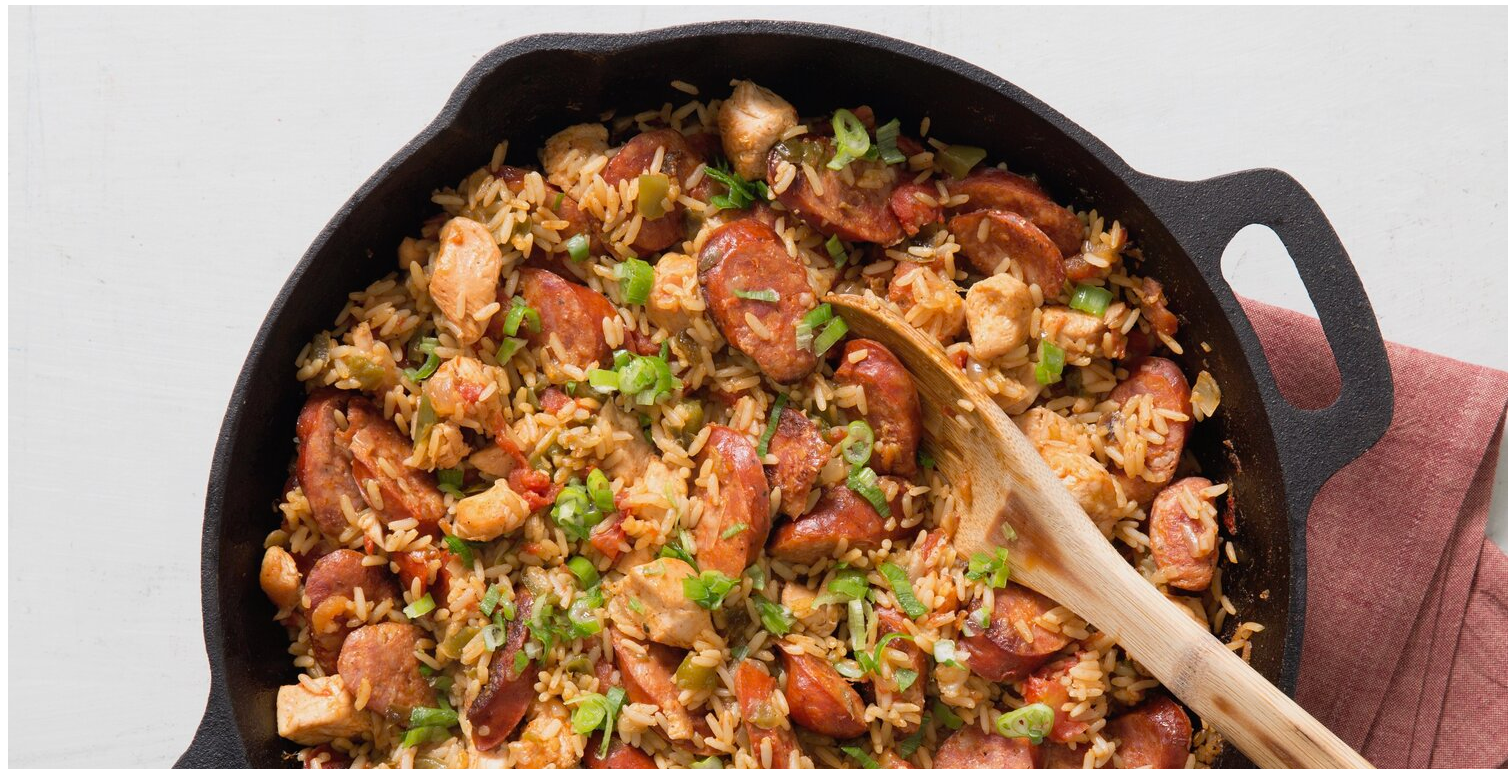
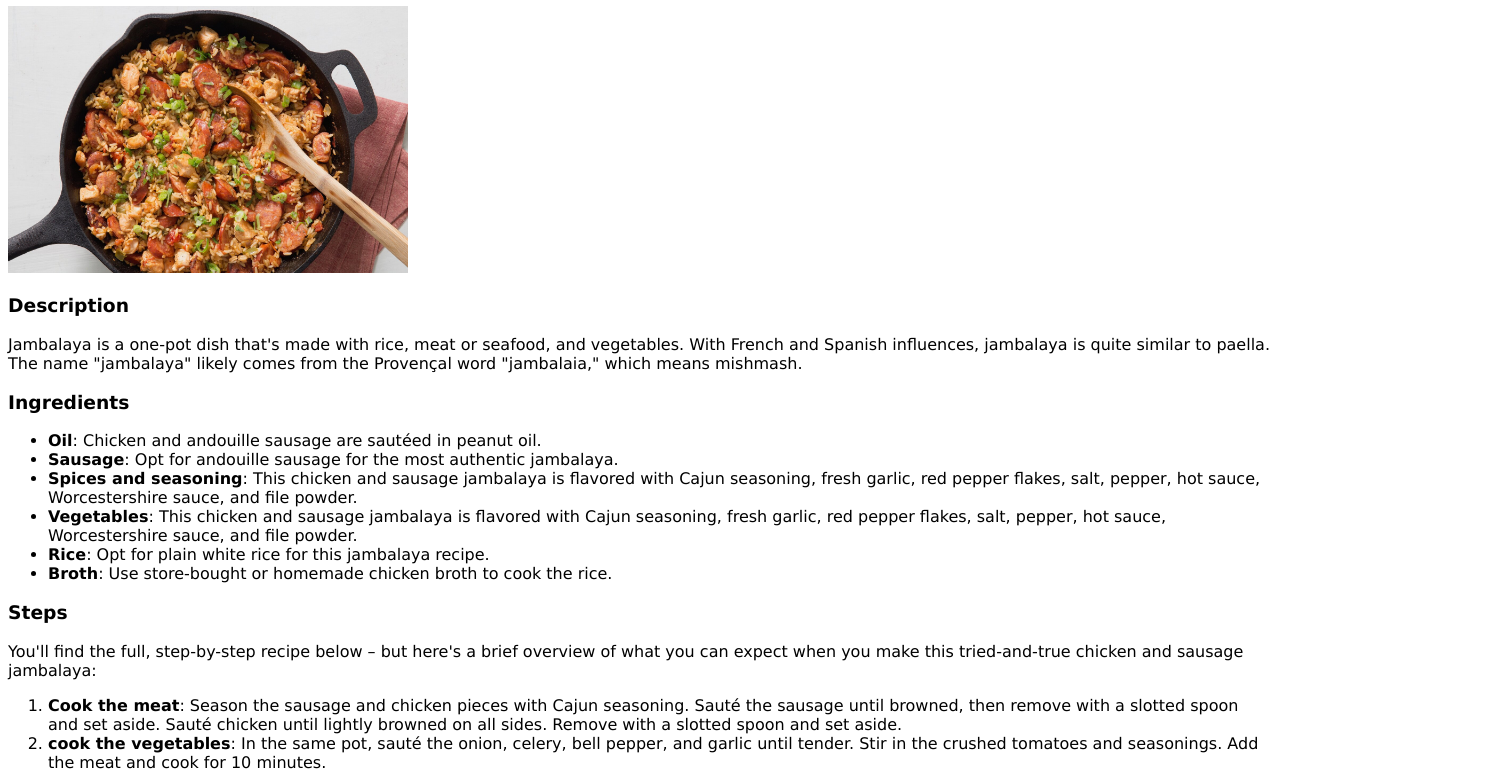
Before and after one commit to richyann007/odin-recipes, a plain HTML site: page recipes/jambalaya.html in a window 1280 px wide. Shown: the part 75-844 px from the top of the page, 1508 px wide, since content can reach past the window. Drawn offline with Linux system fonts and the light colour scheme.

Commit message:
Added and linked stylesheet to all pages in directory

```diff
--- a/recipes/jambalaya.html
+++ b/recipes/jambalaya.html
@@ -5,12 +5,13 @@
     <meta http-equiv="X-UA-Compatible" content="IE=edge">
     <meta name="viewport" content="width=device-width, initial-scale=1.0">
     <title>Jambalaya Recipe</title>
+    <link rel="stylesheet" href="../style.css">
 </head>
 <body>
     <h1>Best Jambalaya</h1>
-    <img src="Images/jambalaya.jpg" alt="a finished jambalaya dish">
+    <img class="prepared-dish" src="Images/jambalaya.jpg" alt="a finished jambalaya dish">
 
-    <h3>Desccription</h3>
+    <h3>Description</h3>
 
         <p>Jambalaya is a one-pot dish that's made with rice, meat or seafood, and vegetables. With French and Spanish influences, jambalaya is quite similar to paella. The name "jambalaya" likely comes from the Provençal word "jambalaia," which means mishmash.</p>
 
--- /dev/null
+++ b/style.css
@@ -0,0 +1,8 @@
+* {
+    font-family: 'Lucida Sans', 'Lucida Sans Regular', 'Lucida Grande', 'Lucida Sans Unicode', Geneva, Verdana, sans-serif;
+}
+
+.prepared-dish {
+    height: auto;
+    width: 400px;
+}
```
Also changed, not shown: index.html (+1 -0 lines), recipes/Jollof.html (+3 -2 lines), recipes/chicken-katsu.html (+3 -2 lines), recipes/lemon-garlic-salmon.html (+3 -2 lines).
